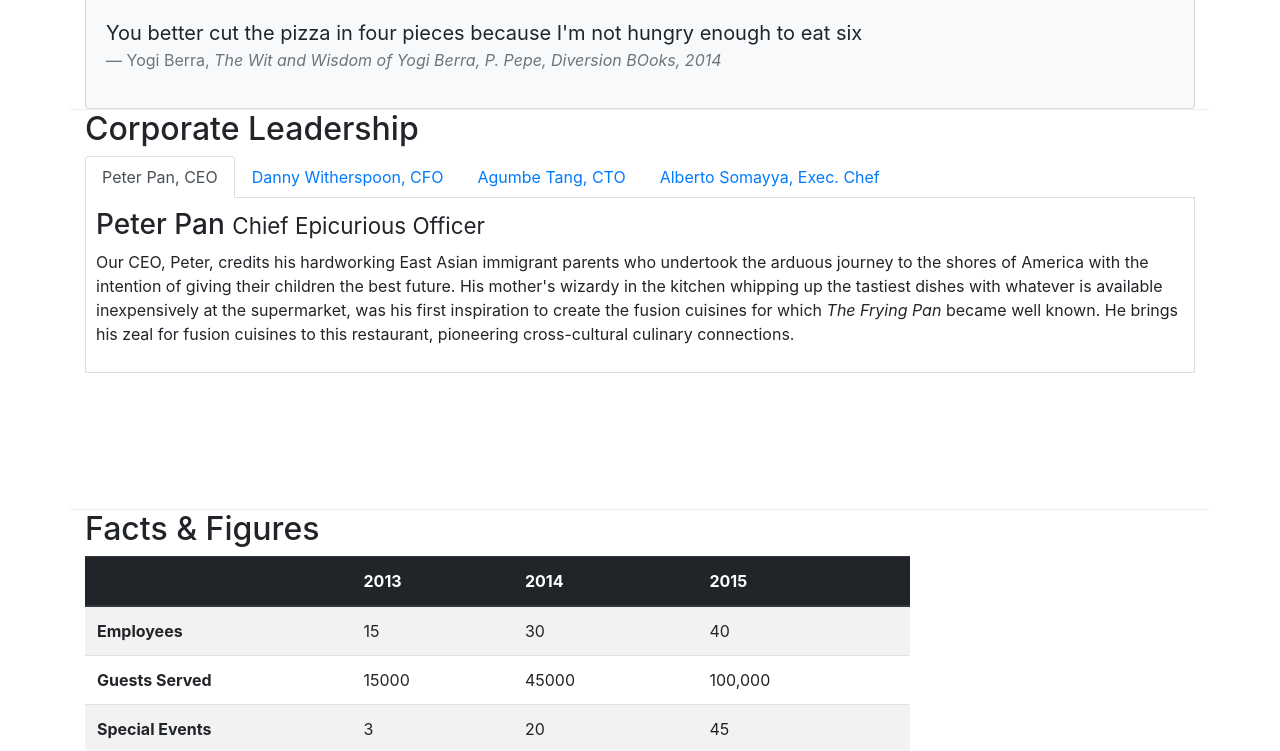
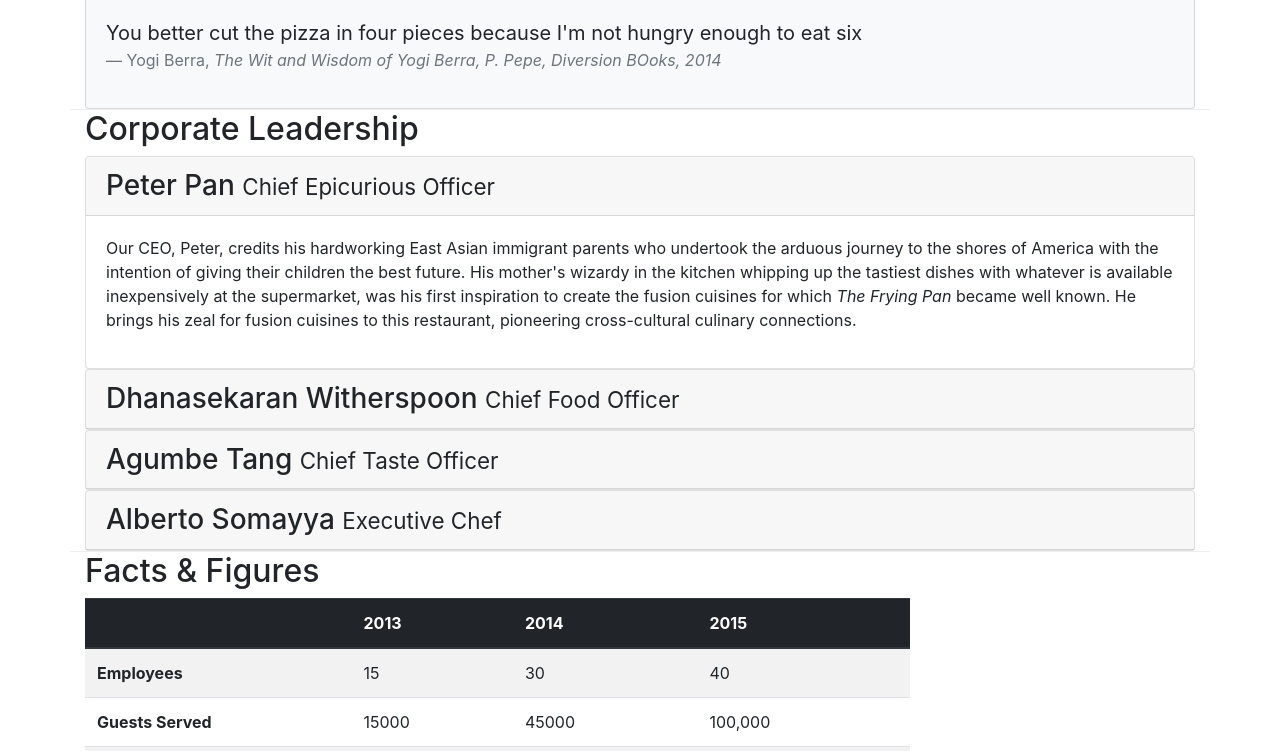
Before and after one commit to kauswade/bootstrap4, a website: page aboutus.html in a window 1280 px wide. Shown: the part 739-1490 px from the top of the page. Drawn offline with nearby package versions, Linux system fonts and the light colour scheme.

Commit message:
accordion

```diff
--- a/aboutus.html
+++ b/aboutus.html
@@ -111,7 +111,7 @@
         <div class="row row-content">
             <div class="col col-12">
                 <h2>Corporate Leadership</h2>
-                <ul class="nav nav-tabs">
+                <!-- <ul class="nav nav-tabs">
                     <li class="nav-item">
                         <a href="#peter" class="nav-link active" role="tab" data-toggle="tab">Peter Pan, CEO</a>
                     </li>
@@ -124,10 +124,15 @@
                     <li class="nav-item">
                         <a href="#alberto" class="nav-link" role="tab" data-toggle="tab">Alberto Somayya, Exec. Chef</a>
                     </li>
-                </ul>
-                <div class="tab-content">
-                    <div class="tab-pane fade show active" role="tabpanel" id="peter">
-                        <h3>Peter Pan <small>Chief Epicurious Officer</small></h3>
+                </ul> -->
+                <div id="accordion">
+                    <div class="card">
+                        <div class="card-header" role="tab" id="peterhead">
+                            <h3 class="mb-0"><a data-toggle="collapse" data-target="#peter">Peter Pan <small>Chief Epicurious
+                                        Officer</small></a></h3>
+                        </div>
+                        <div class="collapse show" role="tabpanel" id="peter" data-parent="#accordion">
+                            <div class="card-body">
                                 <p class="d-none d-sm-block">Our CEO, Peter, credits his hardworking East Asian immigrant parents who
                                     undertook the arduous
                                     journey to the shores of America with the intention of giving their children the best future. His
@@ -136,29 +141,52 @@
                                     <em>The Frying Pan</em> became well known. He brings his zeal for fusion cuisines to this
                                     restaurant, pioneering cross-cultural culinary connections.</p>
                             </div>
-                    <div class="tab-pane fade" role="tabpanel" id="danny">
-                        <h3>Dhanasekaran Witherspoon <small>Chief Food Officer</small></h3>
+                        </div>
+                    </div>
+                    <div class="card">
+                        <div class="card-header" role="tab" id="dannyhead">
+                            <h3 class="mb-0"><a data-toggle="collapse" data-target="#danny">Dhanasekaran Witherspoon <small>Chief Food
+                                        Officer</small></a></h3>
+                        </div>
+                        <div class="collapse" role="tabpanel" id="danny" data-parent="#accordion">
+                            <div class="card-body">
                                 <p class="d-none d-sm-block">Our CFO, Danny, as he is affectionately referred to by his colleagues,
                                     comes from a long established
                                     family tradition in farming and produce. His experiences growing up on a farm in the Australian
                                     outback gave him great appreciation for varieties of food sources. As he puts it in his own words,
                                     <em>Everything that runs, wins, and everything that stays, pays!</em></p>
                             </div>
-                    <div class="tab-pane fade" role="tabpanel" id="agumbe">
-                        <h3>Agumbe Tang <small>Chief Taste Officer</small></h3>
+                        </div>
+                    </div>
+                    <div class="card">
+                        <div class="card-header" role="tab" id="agumbehead">
+                            <h3 class="mb-0"><a data-toggle="collapse" data-target="#agumbe">Agumbe Tang <small>Chief Taste
+                                        Officer</small></a></h3>
+                        </div>
+                        <div class="collapse" role="tabpanel" id="agumbe" data-parent="#accordion">
+                            <div class="card-body">
                                 <p class="d-none d-sm-block">Blessed with the most discerning gustatory sense, Agumbe, our CTO,
                                     personally ensures that every dish
                                     that we serve meets his exacting tastes. Our chefs dread the tongue lashing that ensues if their
                                     dish does not meet his exacting standards. He lives by his motto, <em>You click only if you survive
                                         my lick.</em></p>
                             </div>
-                    <div class="tab-pane fade" role="tabpanel" id="alberto">
-                        <h3>Alberto Somayya <small>Executive Chef</small></h3>
+                        </div>
+                    </div>
+                    <div class="card">
+                        <div class="card-header" role="tab" id="albertohead">
+                            <h3 class="mb-0"><a data-toggle="collapse" data-target="#alberto">Alberto Somayya <small>Executive
+                                        Chef</small></a></h3>
+                        </div>
+                        <div class="collapse" role="tabpanel" id="alberto" data-parent="#accordion">
+                            <div class="card-body">
                                 <p class="d-none d-sm-block">Award winning three-star Michelin chef with wide International experience
                                     having worked closely with
                                     whos-who in the culinary world, he specializes in creating mouthwatering Indo-Italian fusion
                                     experiences. He says, <em>Put together the cuisines from the two craziest cultures, and you get a
                                         winning hit! Amma Mia!</em></p>
+                            </div>
+                        </div>
                     </div>
                 </div>
             </div>
```
Lines whose indentation alone changed are shown as unchanged.
